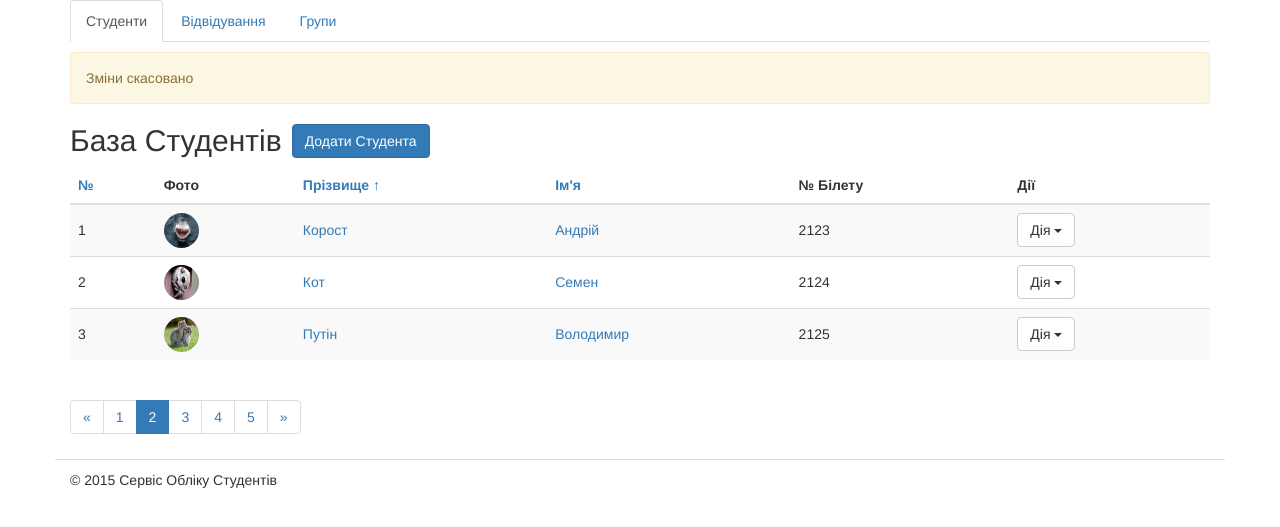
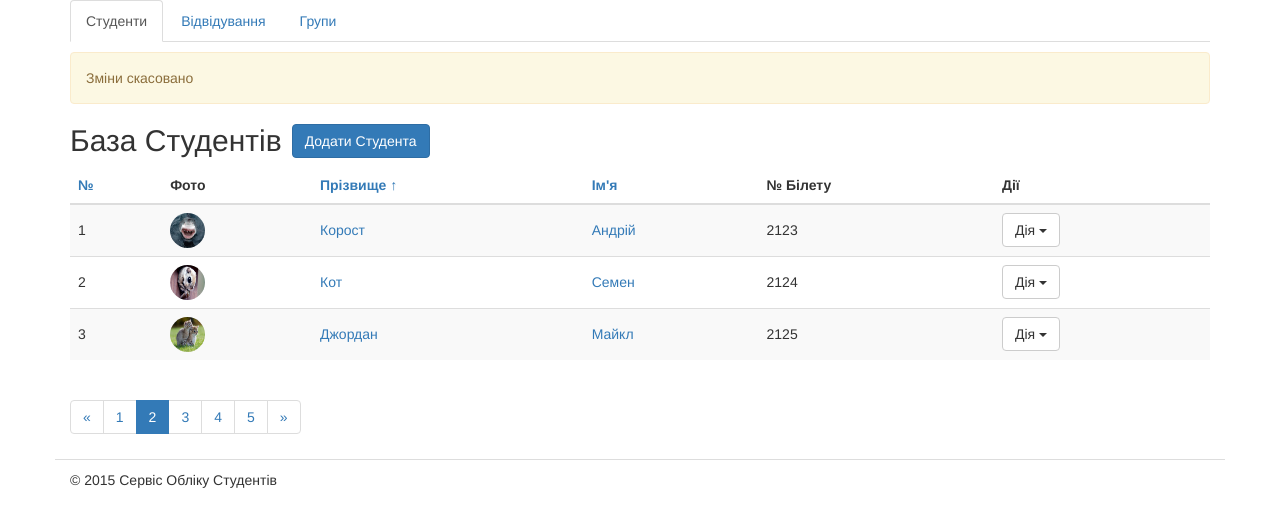
Before and after one commit to dengayevskiy/Enhanced-, a Django app: page / in a window 1280 px wide. Shown: the part 70-597 px from the top of the page. Run offline with Django 3.2, Linux system fonts and the light colour scheme; some libraries are stand-ins or nearby versions.

Commit message:
some changes

```diff
--- a/students/templates/students/students_list.html
+++ b/students/templates/students/students_list.html
@@ -122,8 +122,8 @@
                             <tr>
                                 <td>3</td>
                                 <td><img height="35" width="35" src="../../static/img/v2-cute-cat-picture.jpg"></td>
-                                <td><a title="Редагувати" href="{% url "students_edit" 3 %}">Путін</a></td>
-                                <td><a title="Редагувати" href="{% url "students_edit" 3 %}">Володимир</a></td>
+                                <td><a title="Редагувати" href="{% url "students_edit" 3 %}">Джордан</a></td>
+                                <td><a title="Редагувати" href="{% url "students_edit" 3 %}">Майкл</a></td>
                                 <td>2125</td>
                                 <td>
                                     <div class="dropdown">
--- a/students/views.py
+++ b/students/views.py
@@ -1,9 +1,29 @@
+# -*- coding: utf-8 -*-
+
 from django.http import HttpResponse
 from django.shortcuts import render
 
 # Views for students
 def students_list(request):
-    return render(request, 'students/students_list.html', {})
+    students = (
+        {'id': 1,
+         'first_name': u'Корост',
+         'last_name': u'Андрій',
+         'ticket': 235,
+         'image': 'img/me.jpeg'},
+        {'id': 2,
+         'first_name': u'Кот',
+         'last_name': u'Семен',
+         'ticket': 2123,
+         'image': 'img/piv.png'},
+        {'id': 3,
+         'first_name': u'Джордан',
+         'last_name': u'Майкл',
+         'ticket': 2125,
+         'image': 'img/piv.png'}
+    )
+    return render(request, 'students/students_list.html',
+                  {'students': students})
 
 
 def students_add(request):
```
